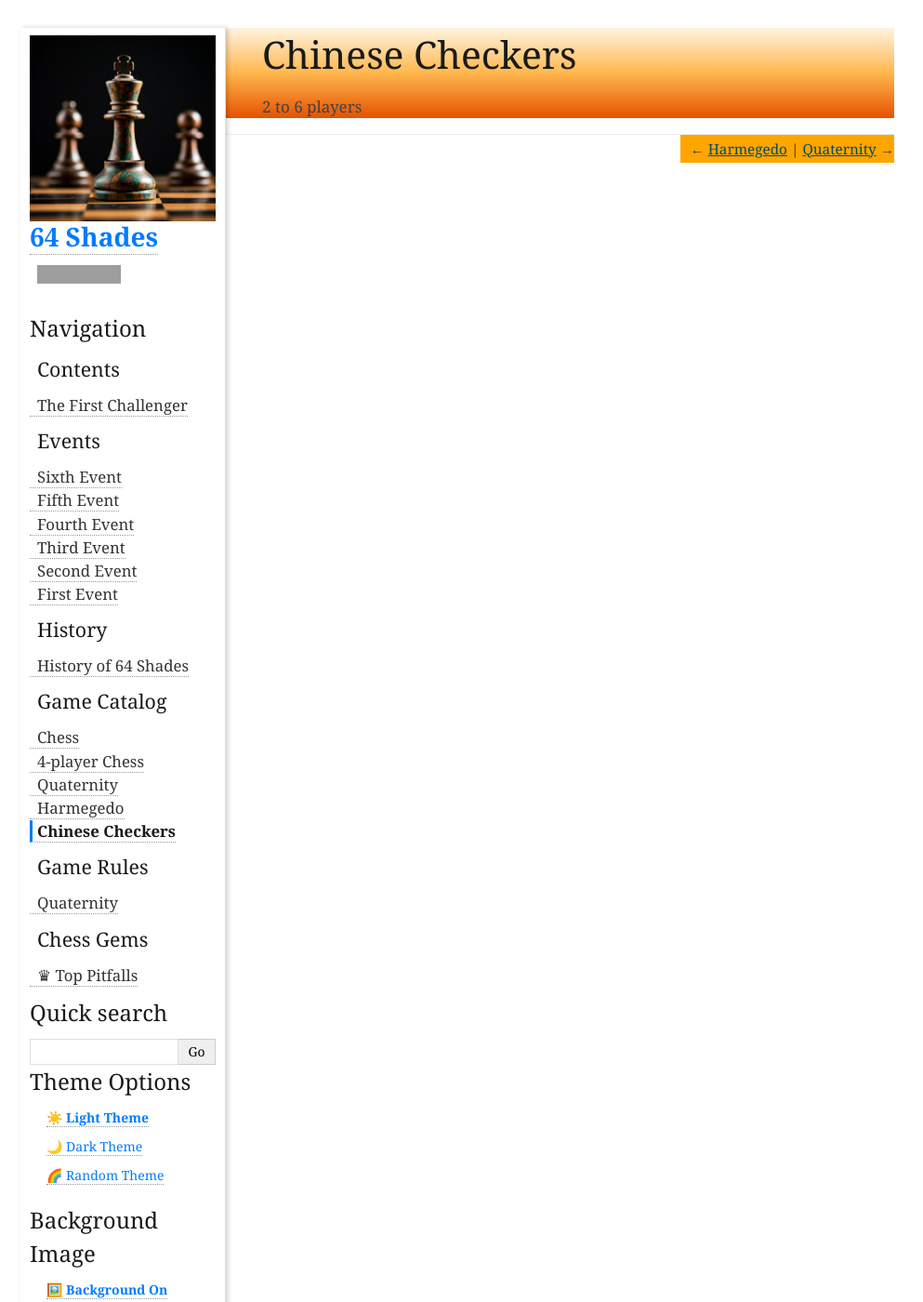
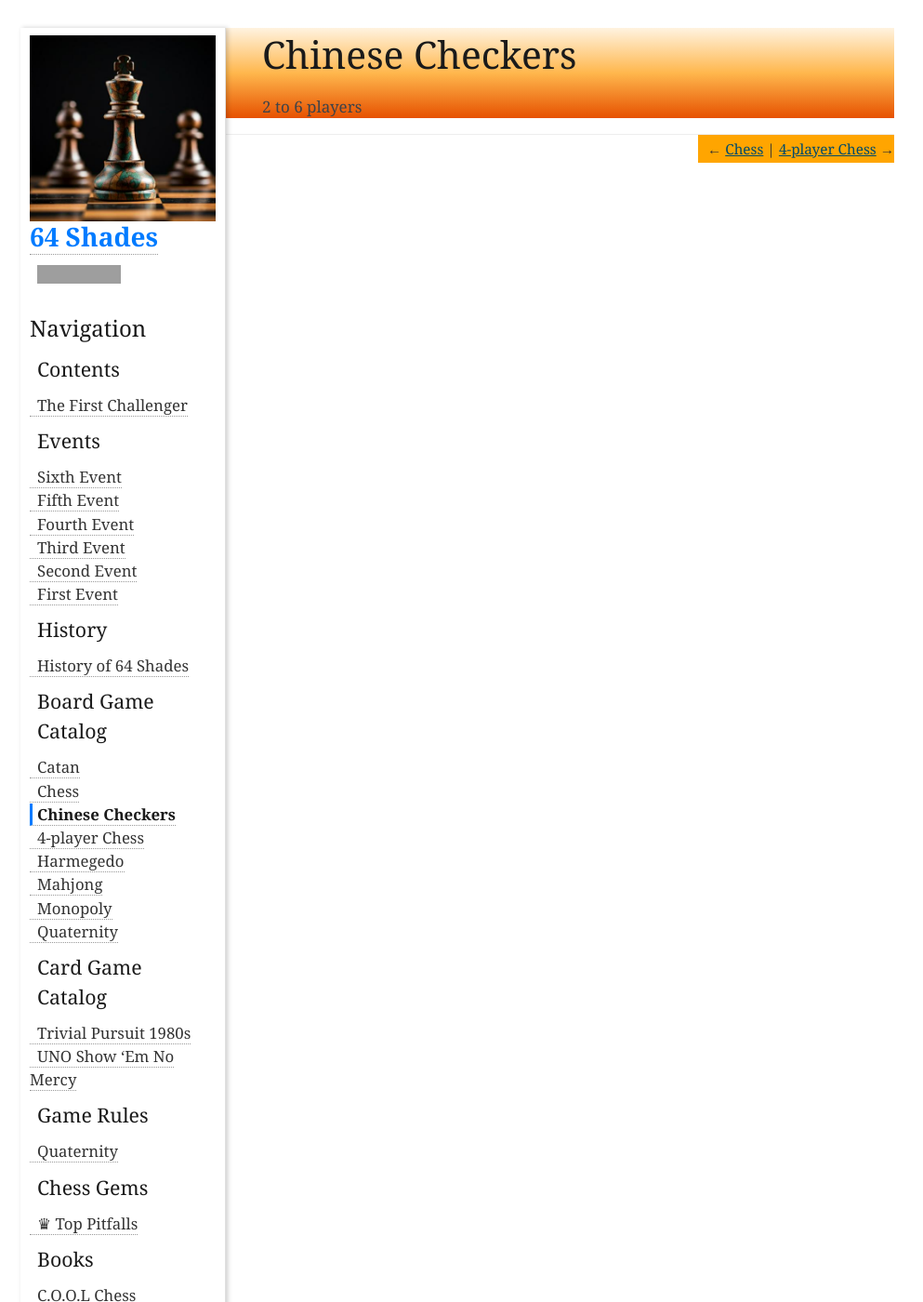
Before and after one commit to 64-shades/64-shades.github.io, a Sphinx documentation site: the page built from doc/source/chinese-checkers.rst, in a window 1280 px wide and 1400 px high. Shown: the whole window at 93% size, without its empty margins (148-1141 px from the left). Built offline with Sphinx 7.4.7, drawn with Linux system fonts in a browser that asks for light colours; grey boxes are pictures that could not be loaded.

Commit message:
More pages and bg imgs (#267)

```diff
--- a/doc/source/_static/js/theme_and_background_switcher.js
+++ b/doc/source/_static/js/theme_and_background_switcher.js
@@ -7,11 +7,14 @@
     "fourth-event":         "fourth-event",
     "fifth-event":          "fifth-event",
     "sixth-event":          "sixth-event",
+    "chess":                "chess",
+    "c-o-o-l-chess":        "cool-chess",
     "harmegedo":            "harmegedo",
     "history-of-64-shades": "history",
     "quaternity":           "quaternity-wooden-set",
     "the-first-challenger": "first-event-first-game",
-    "top-pitfalls":         "top-pitfalls"
+    "top-pitfalls":         "top-pitfalls",
+    "uno-show-em-no-mercy": "uno-show-em-no-mercy"
 };
 
 const THEME_KEY = 'sphinx_theme_preference';
--- /dev/null
+++ b/doc/source/books-cool-chess.rst
@@ -0,0 +1,2 @@
+C.O.O.L Chess
+=============
--- /dev/null
+++ b/doc/source/catan.rst
@@ -0,0 +1,4 @@
+Catan
+=====
+
+All roads lead to Catan !?!!
--- /dev/null
+++ b/doc/source/mahjong.rst
@@ -0,0 +1,2 @@
+Mahjong
+=======
--- /dev/null
+++ b/doc/source/monopoly.rst
@@ -0,0 +1,2 @@
+Monopoly
+========
--- /dev/null
+++ b/doc/source/trivial-pursuit-1980s.rst
@@ -0,0 +1,2 @@
+Trivial Pursuit 1980s
+=====================
--- /dev/null
+++ b/doc/source/uno-no-mercy.rst
@@ -0,0 +1,2 @@
+UNO Show 'Em No Mercy
+=====================
```
Also changed, not shown: doc/source/index.rst (+20 -4 lines), 4 other files.
